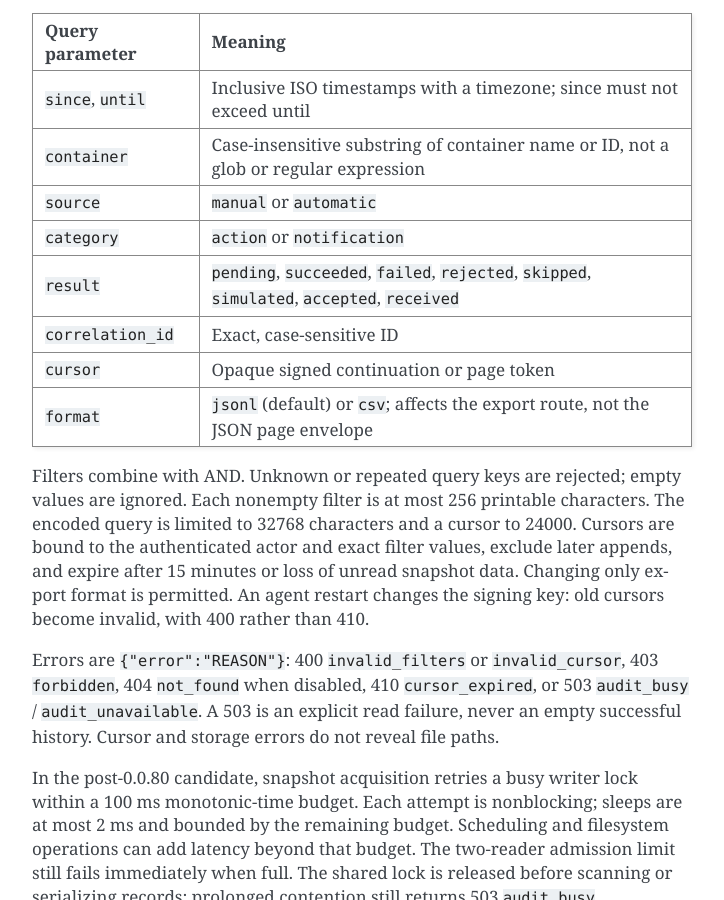
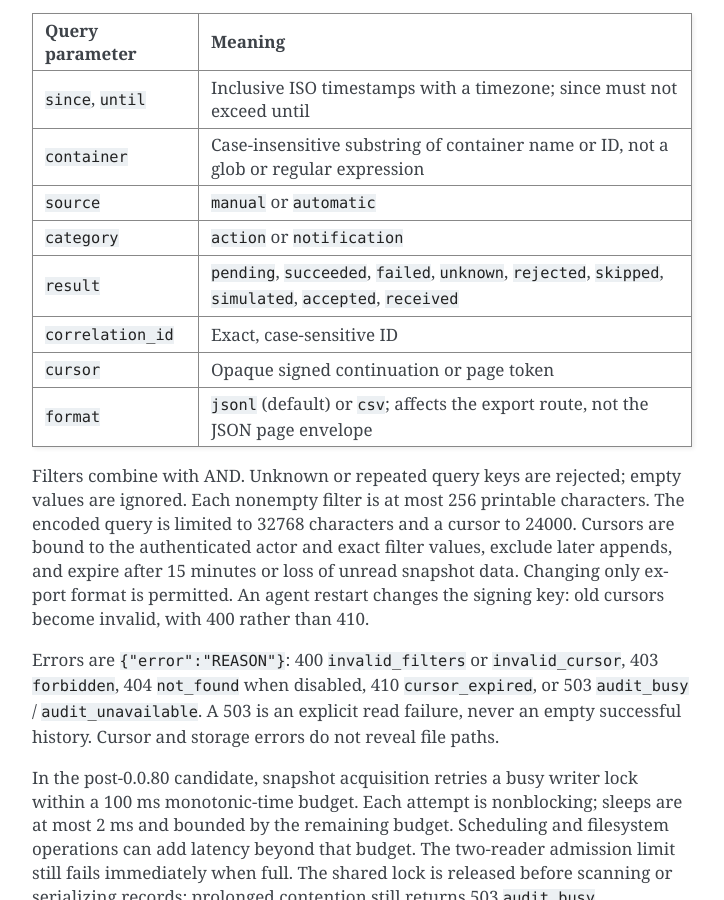
Before and after one commit to decryptus/monit-docker, a Sphinx documentation site: the page built from docs/http-api-contract.md, in a window 1280 px wide and 900 px high, scrolled down 7530 px. Shown: the whole window, without its empty margins (388-1112 px from the left). Built offline with Sphinx 7.4.7, drawn with Linux system fonts in a browser that asks for light colours.

Commit message:
Expose unknown exec results in the journal filter and contracts (docs/http-api-contract.md)

```diff
--- a/docs/http-api-contract.md
+++ b/docs/http-api-contract.md
@@ -228,7 +228,7 @@ policy remains a separate roadmap item.
 | `container` | Case-insensitive substring of container name or ID, not a glob or regular expression |
 | `source` | `manual` or `automatic` |
 | `category` | `action` or `notification` |
-| `result` | `pending`, `succeeded`, `failed`, `rejected`, `skipped`, `simulated`, `accepted`, `received` |
+| `result` | `pending`, `succeeded`, `failed`, `unknown`, `rejected`, `skipped`, `simulated`, `accepted`, `received` |
 | `correlation_id` | Exact, case-sensitive ID |
 | `cursor` | Opaque signed continuation or page token |
 | `format` | `jsonl` (default) or `csv`; affects the export route, not the JSON page envelope |
```
